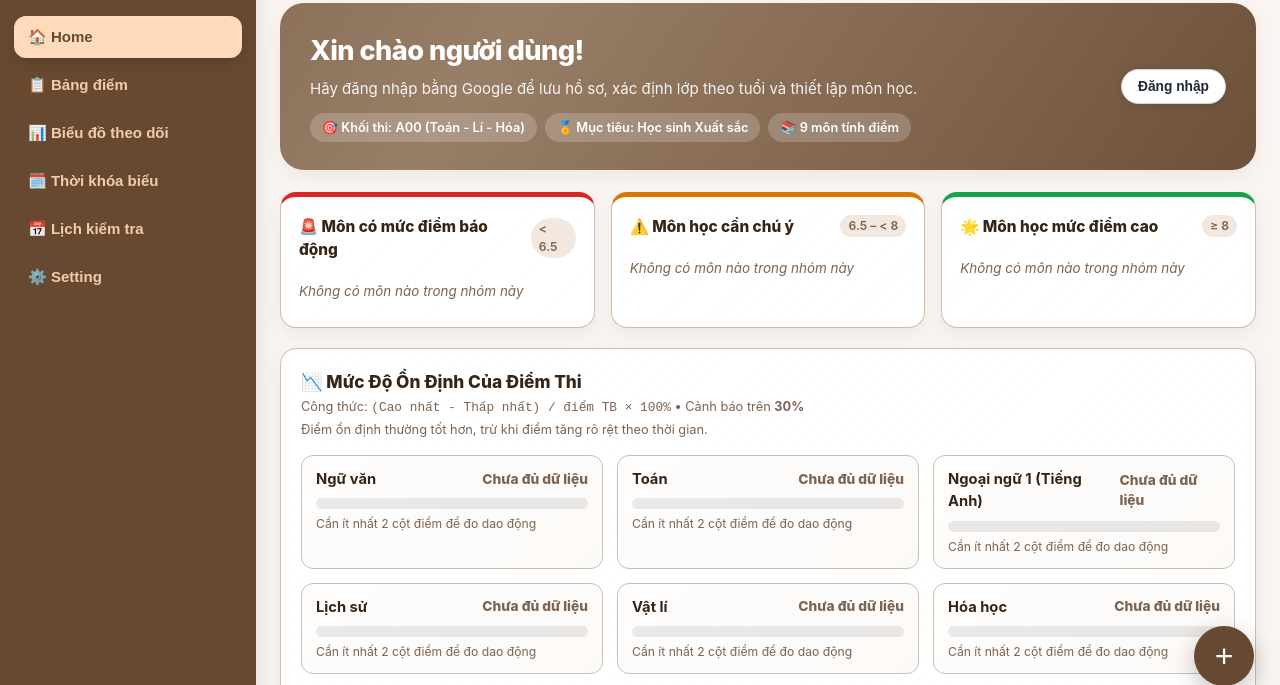
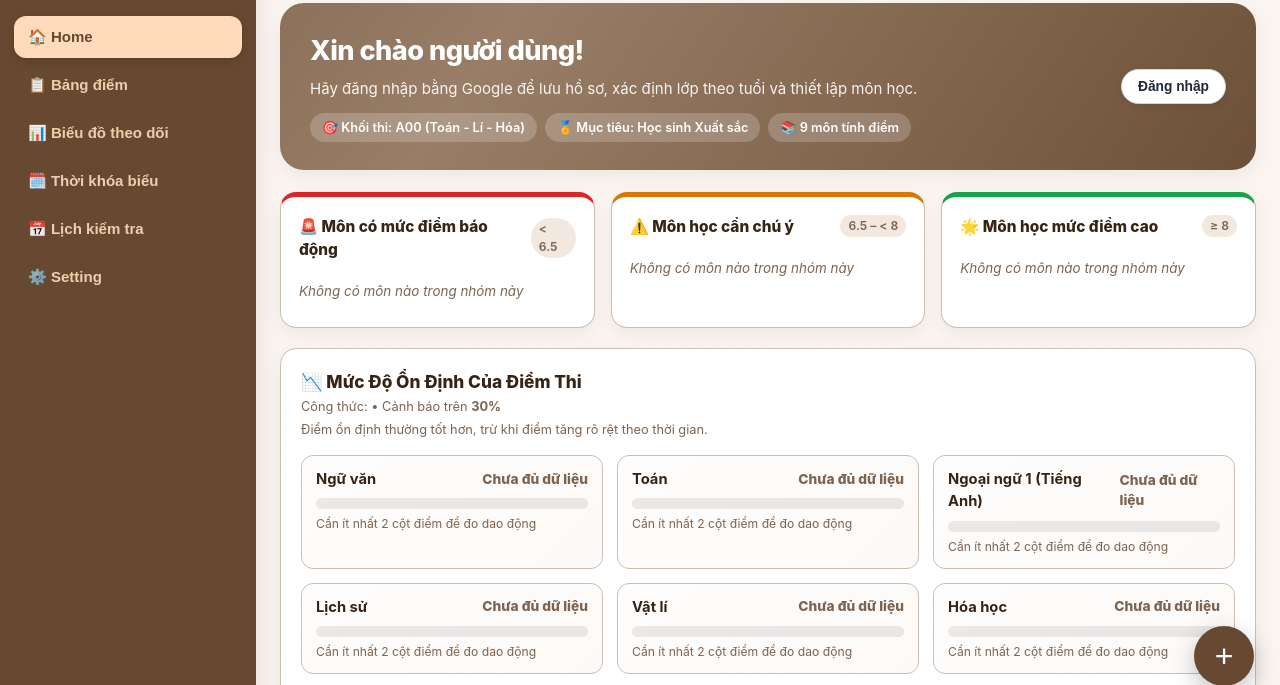
Before and after one commit to kagkagisdev/STUDY-TRACK, a plain HTML site: page index.html in a window 1280 px wide. Shown: the part 88-773 px from the top of the page. Drawn offline with nearby package versions, Linux system fonts and the light colour scheme.

Commit message:
Update index.html

```diff
--- a/index.html
+++ b/index.html
@@ -1096,7 +1096,7 @@
             <div>
               <div class="card-title">📉 Mức Độ Ổn Định Của Điểm Thi</div>
               <div style="font-size:0.8rem; color:var(--muted); margin-top:2px;">
-                Công thức: <code>(Cao nhất - Thấp nhất) / điểm TB × 100%</code> • Cảnh báo trên <strong id="flucThresholdLabel">30%</strong><div style="margin-top:3px">Điểm ổn định thường tốt hơn, trừ khi điểm tăng rõ rệt theo thời gian.</div>
+                Công thức: <code></code> • Cảnh báo trên <strong id="flucThresholdLabel">30%</strong><div style="margin-top:3px">Điểm ổn định thường tốt hơn, trừ khi điểm tăng rõ rệt theo thời gian.</div>
               </div>
             </div>
           </div>
```
